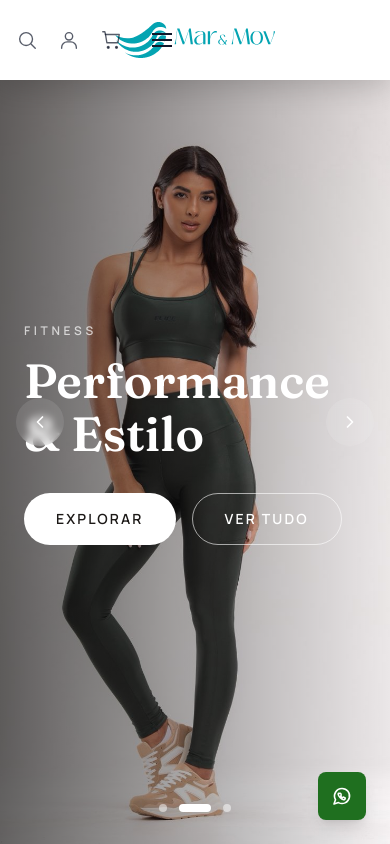
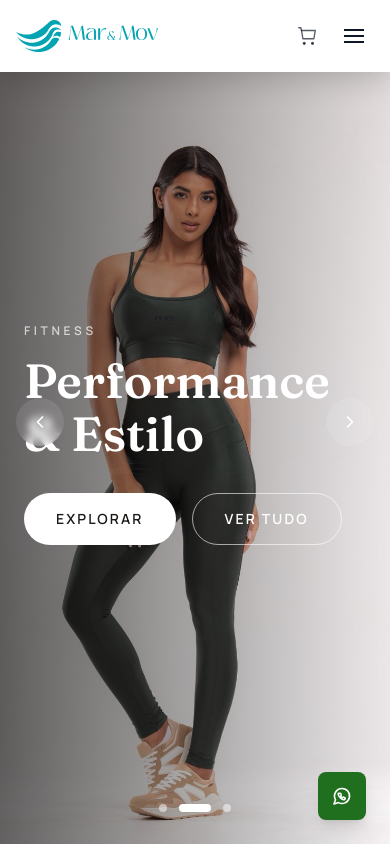
Before and after one commit to mhrzfrota/site-dropshipping, a React (Vite) app: page / in a window 390 px wide. Shown: the top 844 px of the page. Built offline with nearby package versions, Linux system fonts and the light colour scheme.

Commit message:
feat: responsive mobile

```diff
--- a/src/components/Footer.tsx
+++ b/src/components/Footer.tsx
@@ -25,8 +25,8 @@ const storeLinks = ['Mar&Mov Recife', 'Mar&Mov Verão']
 const Footer: React.FC = () => {
   return (
     <footer className="bg-white text-[#0a1f3d]">
-      <div className="mx-auto max-w-7xl px-4 py-14">
-        <div className="grid gap-10 lg:grid-cols-[1.2fr_0.85fr_0.85fr_0.85fr]">
+      <div className="mx-auto max-w-7xl px-4 py-10 sm:py-14">
+        <div className="grid gap-10 sm:grid-cols-2 lg:grid-cols-[1.2fr_0.85fr_0.85fr_0.85fr]">
           <div className="space-y-6">
             <div className="flex items-center gap-3">
               <span className="flex h-10 w-10 items-center justify-center rounded-full border border-stone-200 text-stone-500">
@@ -43,16 +43,16 @@ const Footer: React.FC = () => {
             <p className="text-sm text-stone-500">
               Cadastre-se e acompanhe todas as nossas novidades e ofertas.
             </p>
-            <form className="flex items-center gap-4 border-b border-stone-200 pb-2">
+            <form className="flex flex-col gap-3 border-b border-stone-200 pb-2 sm:flex-row sm:items-center sm:gap-4">
               <input
                 type="email"
                 placeholder="Insira seu e-mail"
-                className="flex-1 bg-transparent text-sm text-[#0a1f3d] placeholder:text-stone-400 focus:outline-none"
+                className="w-full min-w-0 flex-1 bg-transparent py-2 text-sm text-[#0a1f3d] placeholder:text-stone-400 focus:outline-none"
               />
               <button
                 type="submit"
                 aria-label="Enviar e-mail"
-                className="text-xl text-stone-500 transition hover:text-[#0a1f3d]"
+                className="self-end text-xl text-stone-500 transition hover:text-[#0a1f3d] sm:self-auto"
               >
                 &rarr;
               </button>
@@ -154,7 +154,7 @@ const Footer: React.FC = () => {
       </div>
 
       <div className="border-t border-stone-200">
-        <div className="mx-auto flex max-w-7xl flex-col items-center justify-between gap-2 px-4 py-4 text-xs text-stone-500 sm:flex-row">
+        <div className="mx-auto flex max-w-7xl flex-col items-center justify-between gap-3 px-4 py-4 text-center text-xs text-stone-500 sm:flex-row sm:gap-2 sm:text-left">
           <span>© 2026 Mar&Mov - Todos os direitos reservados.</span>
           <span>CNPJ 59.418.806/0032-43 | Rua Cipriano Barata, 456, Ipiranga, São Paulo - SP</span>
         </div>
--- a/src/components/NewArrivalsSection.tsx
+++ b/src/components/NewArrivalsSection.tsx
@@ -106,7 +106,7 @@ const NewArrivalsSection: React.FC = () => {
           <p className="text-xs font-semibold tracking-[0.32em] text-stone-500">NOVIDADES</p>
         </div>
 
-        <div className="mt-6 flex items-center justify-center gap-6">
+        <div className="mt-6 flex flex-col items-center gap-3 sm:flex-row sm:gap-6">
           {(['feminino', 'masculino'] as TabKey[]).map((tab) => {
             const isActive = activeTab === tab
             return (
@@ -114,7 +114,7 @@ const NewArrivalsSection: React.FC = () => {
                 key={tab}
                 type="button"
                 onClick={() => setActiveTab(tab)}
-                className={`relative w-40 px-2 pb-3 text-center text-xs font-semibold uppercase tracking-[0.2em] transition sm:w-56 ${
+                className={`relative w-full max-w-[220px] px-2 pb-3 text-center text-xs font-semibold uppercase tracking-[0.2em] transition sm:w-56 ${
                   isActive ? 'text-[#0a1f3d]' : 'text-stone-400'
                 }`}
                 aria-pressed={isActive}
--- a/src/components/TopBar.tsx
+++ b/src/components/TopBar.tsx
@@ -122,7 +122,7 @@ const TopBar: React.FC = () => {
   return (
     <header className="fixed inset-x-0 top-0 z-50 bg-white shadow-[0_6px_30px_rgba(0,0,0,0.18)]">
       <div onMouseLeave={handleMenuMouseLeave}>
-        <div className="flex w-full items-center justify-between px-4 py-5">
+        <div className="relative flex w-full items-center justify-between px-4 py-4 sm:py-5">
           {/* Left: Navigation */}
           <nav className="hidden items-center gap-6 lg:flex">
             {navItems.map((item) => {
@@ -185,11 +185,11 @@ const TopBar: React.FC = () => {
           </nav>
 
           {/* Center: Logo */}
-          <Link to="/" className="absolute left-1/2 top-1/2 -translate-x-1/2 -translate-y-1/2">
+          <Link to="/" className="flex items-center gap-2 lg:absolute lg:left-1/2 lg:top-1/2 lg:-translate-x-1/2 lg:-translate-y-1/2">
             <img
               src="/images/logo.svg"
               alt="Logo Mar&Mov"
-              className={`h-9 w-auto ${logoError ? 'hidden' : ''}`}
+              className={`h-8 w-auto sm:h-9 ${logoError ? 'hidden' : ''}`}
               onError={() => setLogoError(true)}
               loading="eager"
               decoding="async"
@@ -202,13 +202,13 @@ const TopBar: React.FC = () => {
           </Link>
 
           {/* Right: Icons */}
-          <div className="flex items-center gap-5">
+          <div className="flex items-center gap-4 sm:gap-5">
             {/* Search */}
             <button
               type="button"
               aria-label="Buscar"
               onClick={() => handleSoon('Busca')}
-              className={iconButtonClass}
+              className={`${iconButtonClass} hidden sm:flex`}
             >
               <svg
                 xmlns="http://www.w3.org/2000/svg"
@@ -228,7 +228,7 @@ const TopBar: React.FC = () => {
               type="button"
               aria-label="Conta"
               onClick={() => handleSoon('Perfil')}
-              className={iconButtonClass}
+              className={`${iconButtonClass} hidden sm:flex`}
             >
               <svg
                 xmlns="http://www.w3.org/2000/svg"
```
